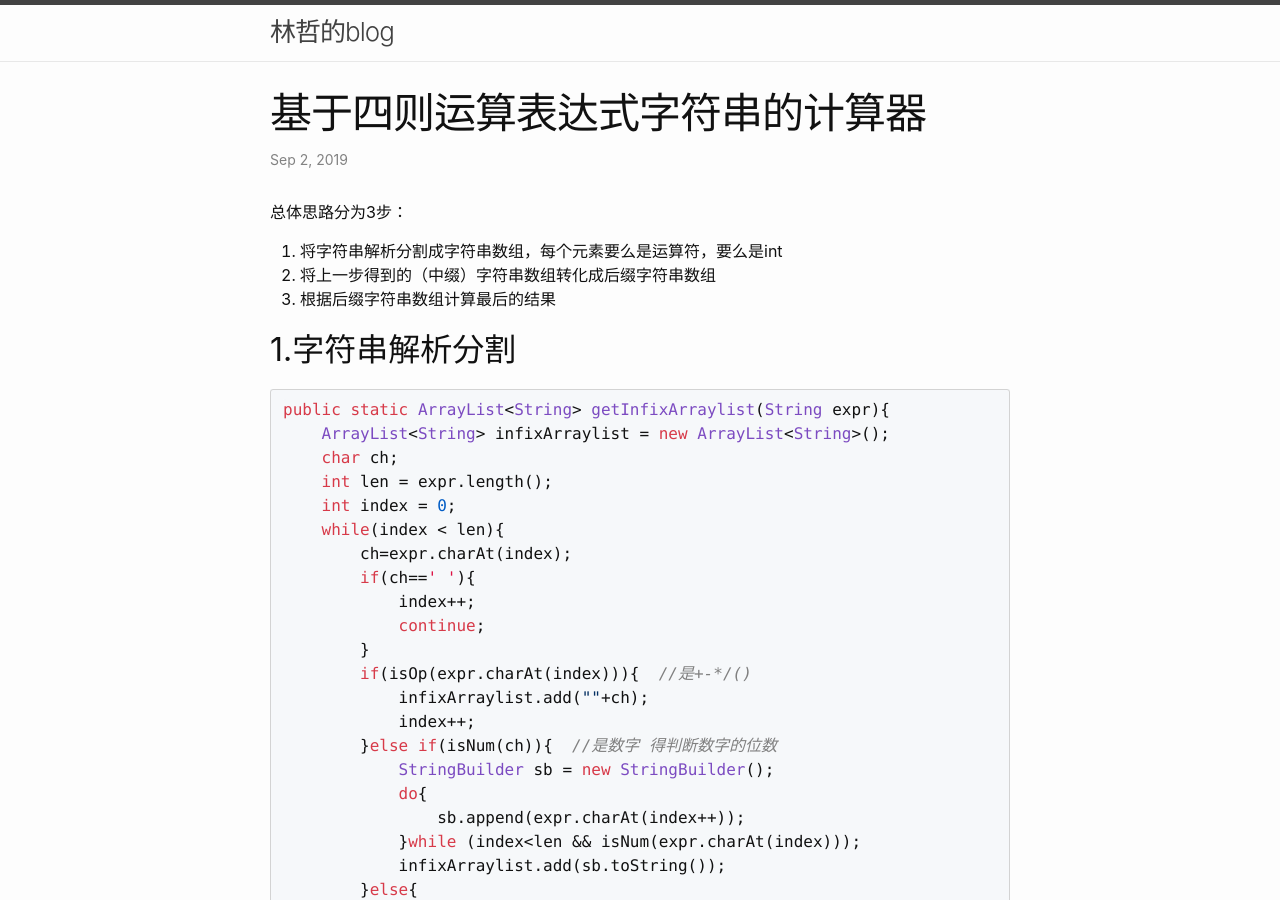
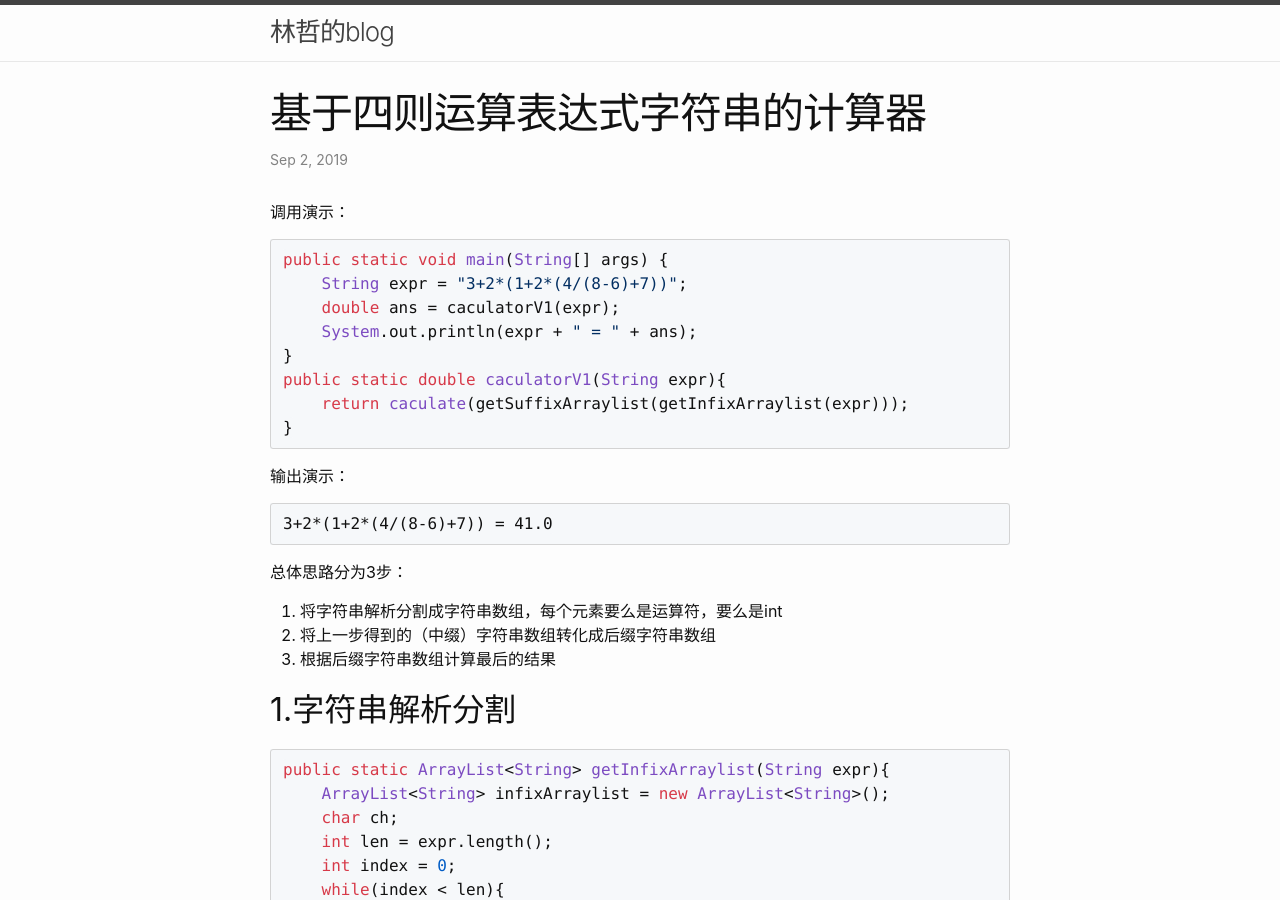
Before and after one commit to Artificial-Ridiculous/Artificial-Ridiculous.github.io, a Jekyll site: the page built from _posts/2019-09-02-基于四则运算表达式字符串的计算器.markdown, in a window 1280 px wide and 900 px high. Built offline with Jekyll 4.4.1, drawn with Linux system fonts in a browser that asks for light colours; comment, search, counter and statistics services are not loaded.

Commit message:
优化计算器

````diff
--- a/_posts/2019-09-02-基于四则运算表达式字符串的计算器.markdown
+++ b/_posts/2019-09-02-基于四则运算表达式字符串的计算器.markdown
@@ -4,6 +4,25 @@ title:  "基于四则运算表达式字符串的计算器"
 date:   2019-09-02 18:55:00 +0800
 category: java
 ---
+
+调用演示：
+
+```java
+public static void main(String[] args) {
+    String expr = "3+2*(1+2*(4/(8-6)+7))";
+    double ans = caculatorV1(expr);
+    System.out.println(expr + " = " + ans);
+}
+public static double caculatorV1(String expr){
+    return caculate(getSuffixArraylist(getInfixArraylist(expr)));
+}
+```
+
+输出演示：
+
+```
+3+2*(1+2*(4/(8-6)+7)) = 41.0
+```
 
 总体思路分为3步：
 1. 将字符串解析分割成字符串数组，每个元素要么是运算符，要么是int
````
